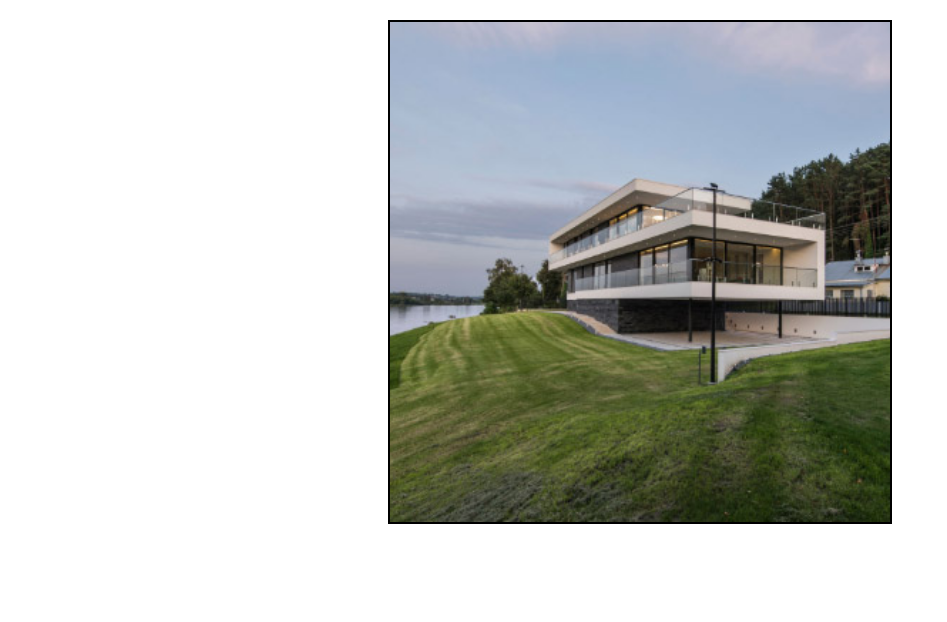
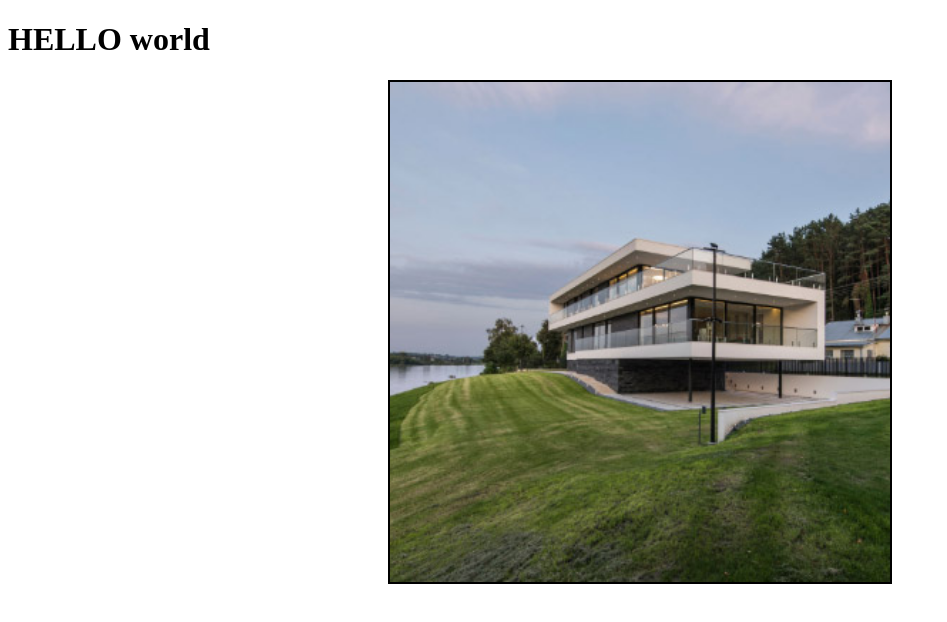
Before and after one commit to bobur20060904/first-code, a plain HTML site: page index.html in a window 1280 px wide. Shown: the whole page, without its empty margins (0-947 px from the left). Drawn offline with Linux system fonts and the light colour scheme.

Commit message:
added h1 text

```diff
--- a/index.html
+++ b/index.html
@@ -8,6 +8,7 @@
 </head>
 
 <body>
+    <h1>HELLO world</h1>
     <div class="container">
         <!-- <div class="box">
             <h1>Hello boxHello boxHello boxHello boxHello boxHello boxHello boxHello boxHello boxHello boxHello boxHello boxHello boxHello boxHello boxHello boxHello box
```
